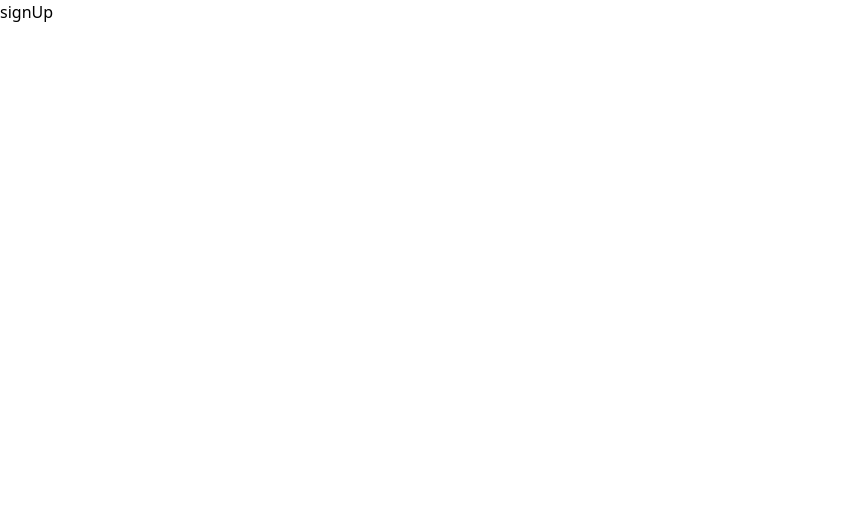
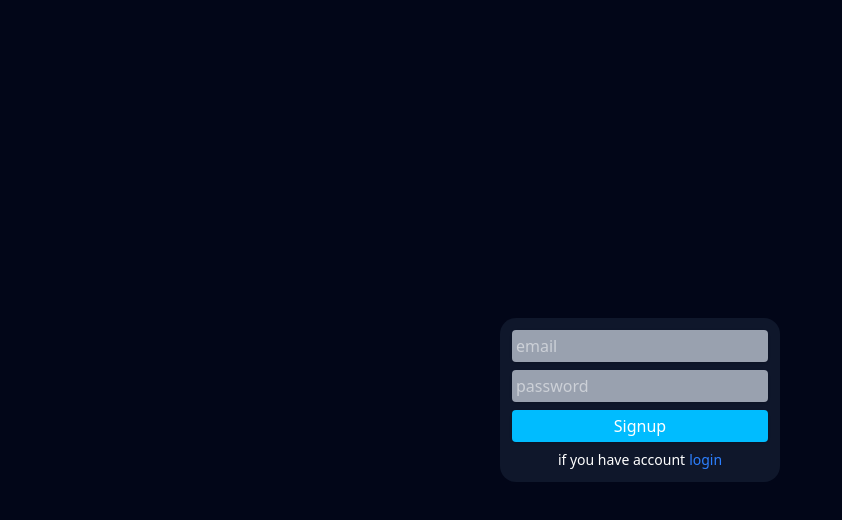
Before and after one commit to AK2000YY/react-supabase, a React (Vite) app: page /signup in a window 1280 px wide. Shown: the top 520 px of the page, without its empty margins (0-842 px from the left). Built offline with nearby package versions, Linux system fonts and the light colour scheme.

Commit message:
edit signup and login pages

```diff
--- a/src/pages/login/Login.tsx
+++ b/src/pages/login/Login.tsx
@@ -1,21 +1,60 @@
+import { Link } from "react-router";
+import Button from "../../components/Button";
+import Form from "../../components/Form"
+import Input from "../../components/Input";
 import supabase from "../../utils/supabase"
 
 const Login = () => {
 
-    const login = async () => {
-        await supabase.auth.signInWithPassword({
-            email: 'example@email.com',
-            password: 'example-password',
-        })
+    const login = async (formData: FormData) => {
+        const email = formData.get("email")?.toString();
+        const password = formData.get("password")?.toString();
+        if (!email || !password)
+            return;
+        const { error } = await supabase.auth.signInWithPassword({
+            email,
+            password,
+        });
+        if (error)
+            console.error(error.message);
     }
 
     return (
-        <div>
-            <button
-                onClick={login}
+        <div
+            className="bg-slate-950 w-screen h-screen flex justify-center items-center"
+        >
+            <Form
+                className="bg-slate-900 p-3 rounded-2xl w-70 text-white"
+                action={login}
             >
-                login
-            </button>
+                <Input
+                    name="email"
+                    type="email"
+                    placeholder="email"
+                />
+                <Input
+                    name="password"
+                    type="text"
+                    placeholder="password"
+                />
+                <Button
+                    className="bg-sky-400 disabled:bg-sky-800 py-1"
+                    type="submit"
+                >
+                    Login
+                </Button>
+                <p
+                    className="text-white text-sm"
+                >
+                    if you don't have account
+                    <Link
+                        className="text-blue-500 pl-1"
+                        to={"/signup"}
+                    >
+                        signup
+                    </Link>
+                </p>
+            </Form>
         </div>
     )
 }
--- a/src/pages/signup/Signup.tsx
+++ b/src/pages/signup/Signup.tsx
@@ -1,26 +1,60 @@
+import { Link } from "react-router";
+import Button from "../../components/Button";
+import Form from "../../components/Form";
+import Input from "../../components/Input";
 import supabase from "../../utils/supabase"
 
 const Signup = () => {
 
-    const signup = async () => {
-        try {
-            await supabase.auth.signUp({
-                email: 'example@email.com',
-                password: 'example-password',
-            })
-        } catch (error) {
-            if (error instanceof Error)
-                console.log(error.message);
-        }
+    const signup = async (formData: FormData) => {
+        const email = formData.get("email")?.toString();
+        const password = formData.get("password")?.toString();
+        if (!email || !password)
+            return;
+        const { error } = await supabase.auth.signUp({
+            email,
+            password,
+        })
+        if (error)
+            console.error(error.message);
     }
 
     return (
-        <div>
-            <button
-                onClick={signup}
+        <div
+            className="bg-slate-950 w-screen h-screen flex justify-center items-center"
+        >
+            <Form
+                className="bg-slate-900 p-3 rounded-2xl w-70 text-white"
+                action={signup}
             >
-                signUp
-            </button>
+                <Input
+                    name="email"
+                    type="email"
+                    placeholder="email"
+                />
+                <Input
+                    name="password"
+                    type="text"
+                    placeholder="password"
+                />
+                <Button
+                    className="bg-sky-400 disabled:bg-sky-800 w-full py-1"
+                    type="submit"
+                >
+                    Signup
+                </Button>
+                <p
+                    className="text-white text-sm"
+                >
+                    if you have account
+                    <Link
+                        className="text-blue-500 pl-1"
+                        to={"/login"}
+                    >
+                        login
+                    </Link>
+                </p>
+            </Form>
         </div>
     )
 }
```
